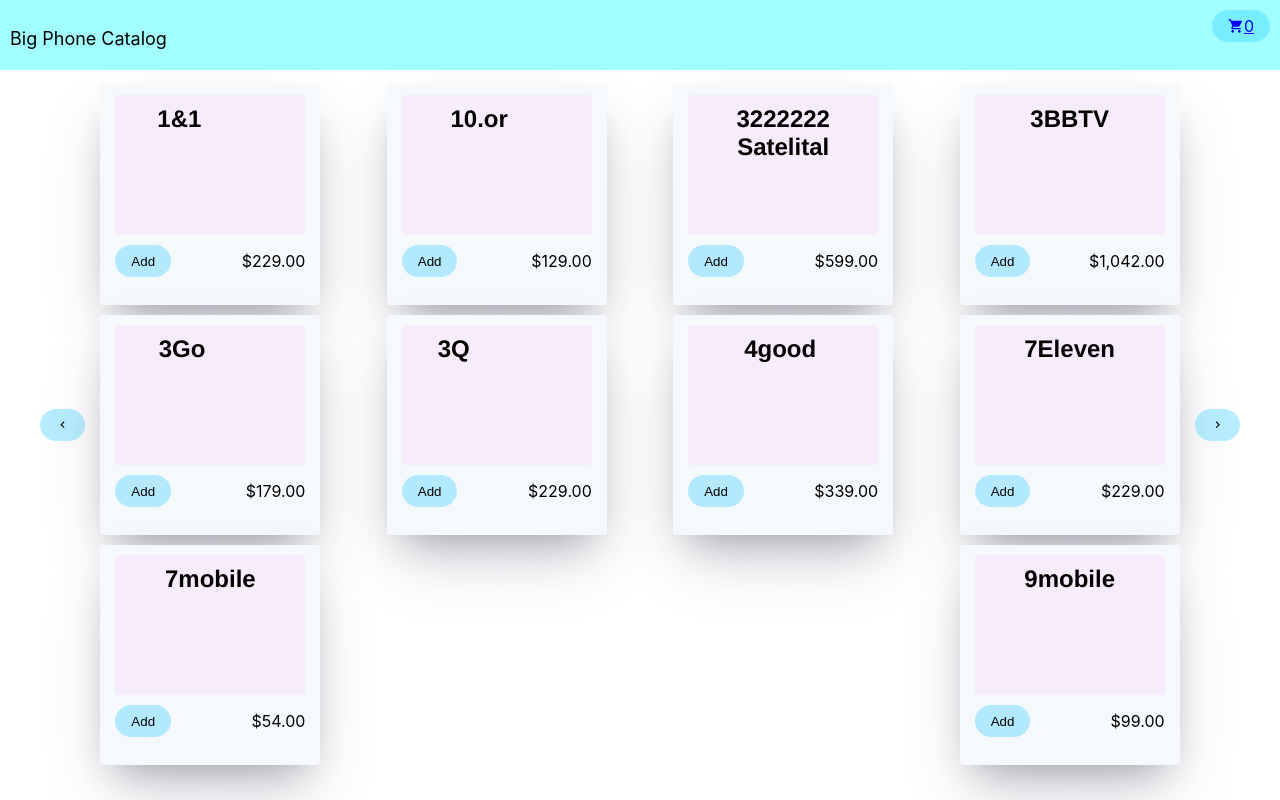
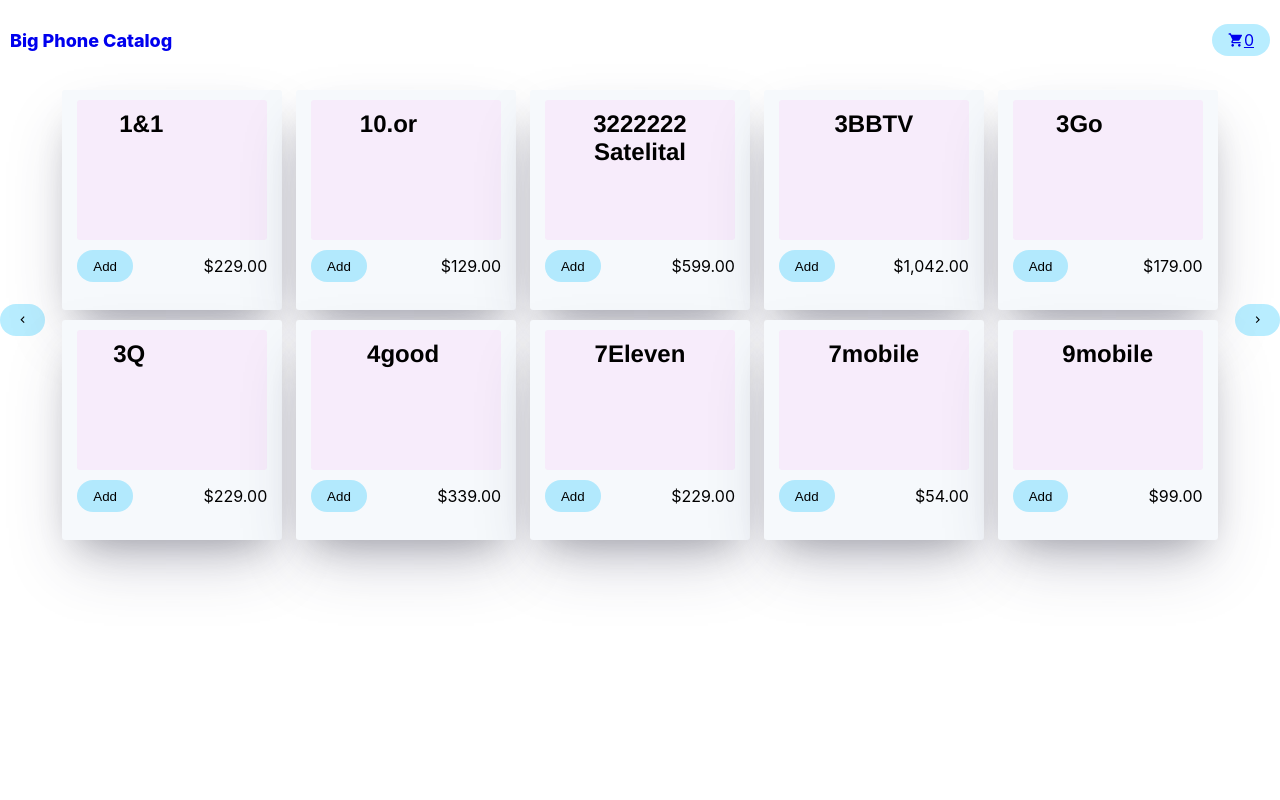
Before and after one commit to T0ASTMalone/big-phone-catalog, a React (Create React App) app: page / in a window 1280 px wide. Built offline with nearby package versions, Linux system fonts and the light colour scheme.

Commit message:
added header styles

```diff
--- a/src/components/Carousel/Carousel.css
+++ b/src/components/Carousel/Carousel.css
@@ -1,7 +1,7 @@
 .carousel {
   margin: auto;
   display: flex;
-  max-width: 1200px;
+  max-width: 1400px;
   text-align: center;
   -webkit-transition: opacity 3s ease-in-out;
   -moz-transition: opacity 3s ease-in-out;
@@ -13,7 +13,7 @@
 .carousel-item-container {
   display: flex;
   flex-wrap: wrap;
-  justify-content: space-between;
+  justify-content: space-around;
   padding: 10px;
 }
 
--- a/src/components/Carousel/Carousel.js
+++ b/src/components/Carousel/Carousel.js
@@ -13,8 +13,6 @@
   const [update, setUpdate] = useState(false)
 
   const handleAddToCart = (item) => {
-    // TODO: prevent same item from adding to cart if already exists or simply
-    // update quantity in cart
     dispatch({ type: "ADD_TO_CART", payload: item });
   };
 
@@ -26,7 +24,6 @@
     }, 2000)
   }, [page])
 
-  // TODO: add fantom Carousel Item to load new page
   return (
     <div className="carousel">
       <button
--- a/src/components/Carousel/CarouselItem/CarouselItem.css
+++ b/src/components/Carousel/CarouselItem/CarouselItem.css
@@ -5,7 +5,7 @@
   border-radius: 3px;
   box-shadow: 0 30px 60px -12px rgba(50,50,93,0.25),0 18px 36px -18px rgba(0,0,0,0.3);
   padding: 10px;
-  margin: 5px;
+  margin-bottom: 10px;
 }
 
 .phone-card {
--- a/src/components/Cart/Cart.js
+++ b/src/components/Cart/Cart.js
@@ -2,10 +2,10 @@
 import CartItem from "./CartItem/CartItem";
 import "./Cart.css";
 import EmptyCart from "./EmptyCart/EmptyCart";
+import useFormatCurrency from "../utils/useFormatCurrency";
 
 const Cart = ({ cart, removeFromCart }) => {
-  // TODO: add total to cart
-
+  const formatter = useFormatCurrency("en-US", "USD");
   return (
     <table className="cart">
       <thead>
@@ -21,6 +21,11 @@
           <EmptyCart />
         )}
       </tbody>
+      <p>
+        {cart.length > 0
+          ? formatter.format(cart.reduce((total, current) => total + current.price, 0))
+          : formatter.format(0)}
+      </p>
     </table>
   );
 };
--- a/src/components/Header/Header.css
+++ b/src/components/Header/Header.css
@@ -1,13 +1,16 @@
 header {
-  height: 50px;
+  height: 60px;
   display: flex;
   justify-content: space-between;
+  align-items: center;
   padding: 10px;
-  background-color: rgba(0, 255, 255, 0.363);
+  /* background-color: rgba(0, 255, 255, 0.363); */
 }
 
-.header-brand {
+.header-link {
   font-size: 18px;
+  font-weight: 800;
+  text-decoration: none;
 }
 
 .fade.hide-opacity{
--- a/src/components/Header/Header.js
+++ b/src/components/Header/Header.js
@@ -5,20 +5,26 @@
 import "./Header.css";
 
 const Header = () => {
-  const [alternate, setAlternate] = useState(false)  // TODO: add styles to slightly shrink header on scroll
-  const {state: {cart}} = useContext(ShopContext)
+  const [alternate, setAlternate] = useState(false);
+  const {
+    state: { cart },
+  } = useContext(ShopContext);
 
   useEffect(() => {
     setInterval(() => {
       console.log("running alternate");
-      setAlternate(!alternate)
-    }, 2000)
-  }, [])
+      setAlternate(!alternate);
+    }, 2000);
+  }, []);
 
   return (
     <header className="container">
-      <p className="header-brand">Big Phone Catalog</p>
-      <Link to="/checkout" className="btn "><MdShoppingCart/> <span>{cart.length}</span></Link>
+      <Link className="header-link" to="/">
+        <p className="header-brand">Big Phone Catalog</p>
+      </Link>
+      <Link to="/checkout" className="btn ">
+        <MdShoppingCart /> <span>{cart.length}</span>
+      </Link>
     </header>
   );
 };
```
